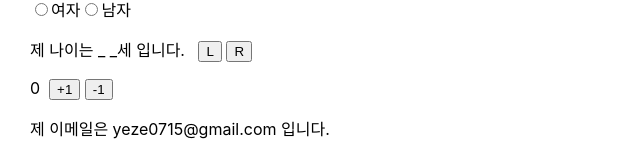
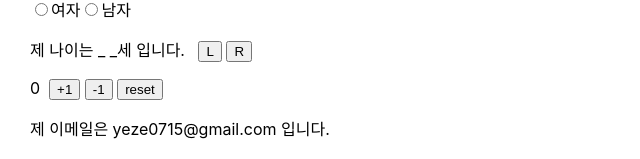
Before and after one commit to yejz0715/begin-react, a React (Create React App) app: page /profile in a window 1280 px wide. Shown: the part 354-513 px from the top of the page, without its empty margins (0-640 px from the left). Built offline with nearby package versions, Linux system fonts and the light colour scheme.

Commit message:
ADD:reset버튼 생성

```diff
--- a/src/components/Age.jsx
+++ b/src/components/Age.jsx
@@ -22,6 +22,9 @@ const Age = () => {
   const handleLeft = () => {
     setLeftNum(num);
   };
+  const handleReset = () => {
+    setNum(0);
+  };
   return (
     <>
       <p>
@@ -32,7 +35,8 @@ const Age = () => {
       </p>
       <label>{num}</label>&nbsp;&nbsp;
       <button onClick={onIncrease}>+1</button>&nbsp;
-      <button onClick={onDecrease}>-1</button>
+      <button onClick={onDecrease}>-1</button>&nbsp;
+      <button onClick={handleReset}>reset</button>
     </>
   );
 };
```
